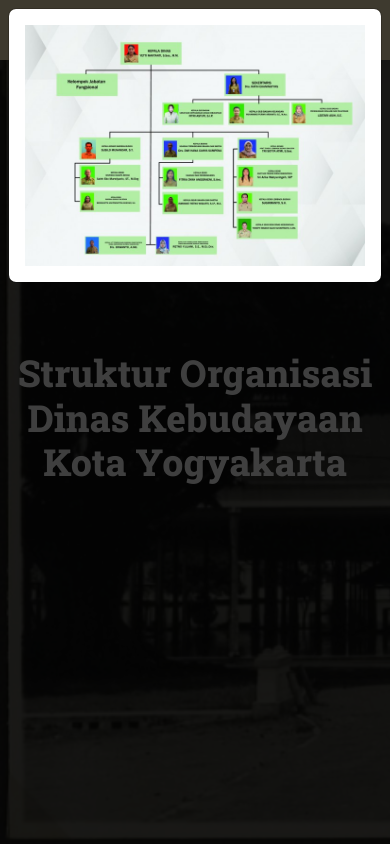
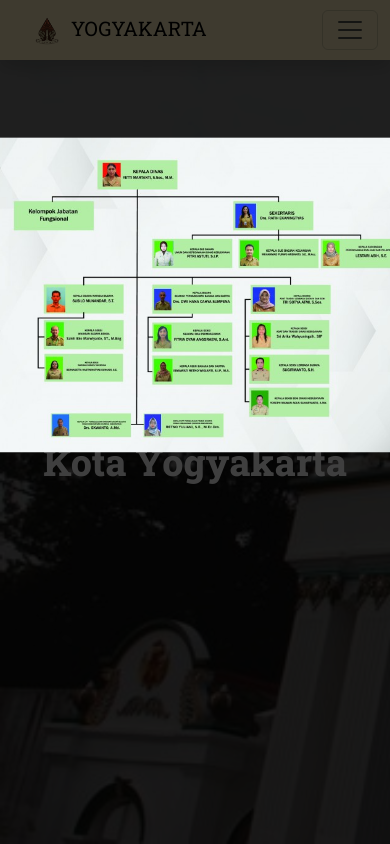
Before and after one commit to marchelp/Final-Projek-Pemrograman-Web, a PHP site: page /profileStrukturOrganisasi.php in a window 390 px wide, after a click that opens the changed part. Run offline with PHP 8.4, Linux system fonts and the light colour scheme; data that the repository does not hold is empty.

Commit message:
memodifikasi tampilan strukturOrganisasi.php dan index.php

```diff
--- a/css/style.css
+++ b/css/style.css
@@ -121,3 +121,23 @@
     width: 100%;
     height: 100%;
 }
+
+
+.struktur {
+    margin-top: 150px;
+    transform: scale(2);
+    -webkit-transform: scale(2);
+    -moz-transform: scale(2);
+    -ms-transform: scale(2);
+    -o-transform: scale(2);
+}
+
+@media (max-width: 768px) {
+    .struktur {
+        transform: scale(1.3);
+        -webkit-transform: scale(1.3);
+        -moz-transform: scale(1.3);
+        -ms-transform: scale(1.3);
+        -o-transform: scale(1.3);
+}
+}
--- a/index.php
+++ b/index.php
@@ -36,7 +36,7 @@
         <div class="mt-4 container">
             <div class="row">
                 <div class="col">
-                    <img src="img/contenthome2.png" alt="">
+                    <img src="img/contenthome2.jpg" alt="">
                 </div>
                 <div class="col">
                     <h1 class="mx-auto mt-1 mb-1">Motto</h1>
--- a/profileStrukturOrganisasi.php
+++ b/profileStrukturOrganisasi.php
@@ -7,7 +7,7 @@
         <!-- This div is  intentionally blank. It creates the transparent black overlay over the video which you can modify in the CSS -->
         <div class="overlay"></div>
         <!-- The HTML5 video element that will create the background video on the header -->
-        <div class="bg-image" style="background-image: url('img/bgSejarah.png');
+        <div class="bg-image" style="background-image: url('img/bgStruktur.jpg');
             height: 100vh;
             background-size:cover">
             <!-- The header content -->
@@ -41,10 +41,8 @@
         <!-- Modal untuk gambar yang diperbesar -->
         <div class="modal fade" id="gambarModal" tabindex="-1" aria-labelledby="gambarModalLabel" aria-hidden="true">
             <div class="modal-dialog">
-                <div class="modal-content">
                 <div class="modal-body">
-                        <img src="img/strukturOrganisasi.jpg" class="img-fluid" alt="Gambar">
-                    </div>
+                    <img src="img/strukturOrganisasi.jpg" class="img-fluid struktur" alt="Gambar">
                 </div>
             </div>
         </div>
```
Also changed, not shown: img/bgContacUs.jpg, img/bgStruktur.jpg (added), img/contenthome2.jpg (added). Lines whose indentation alone changed are shown as unchanged.
